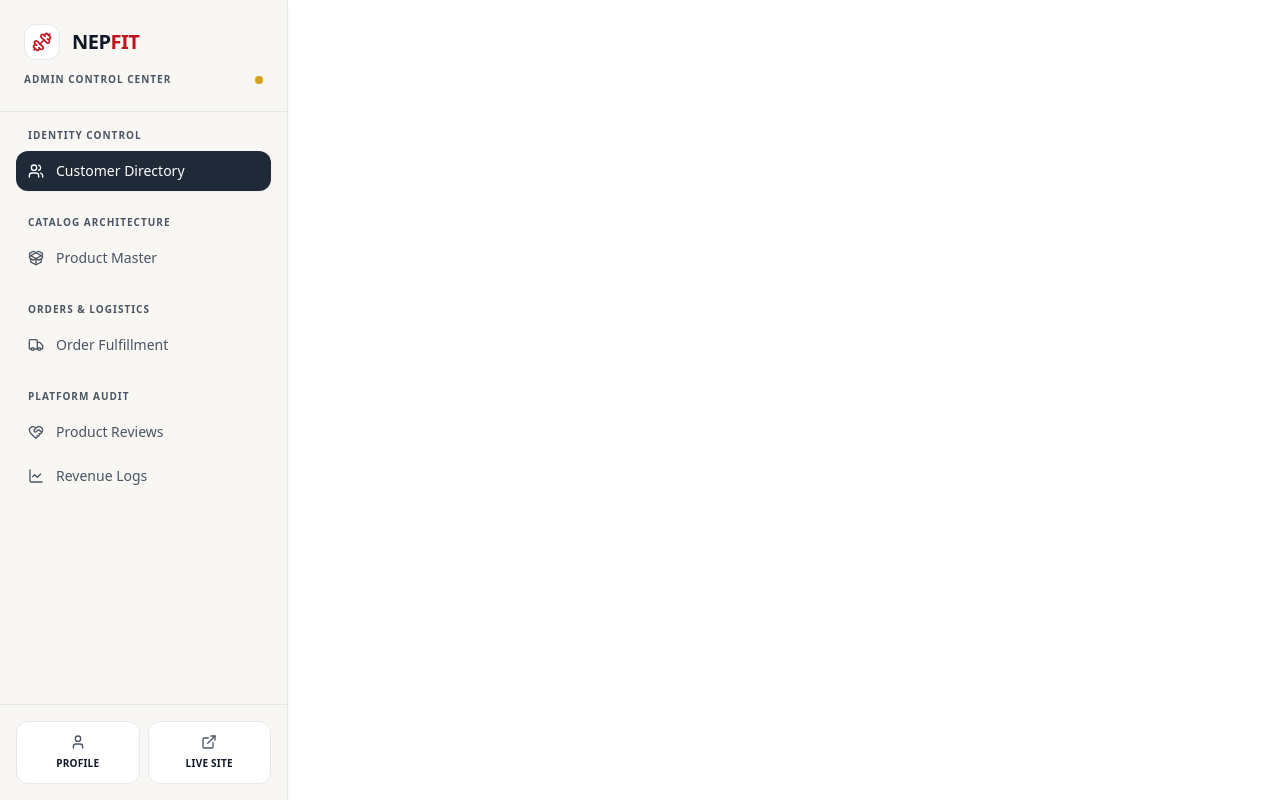
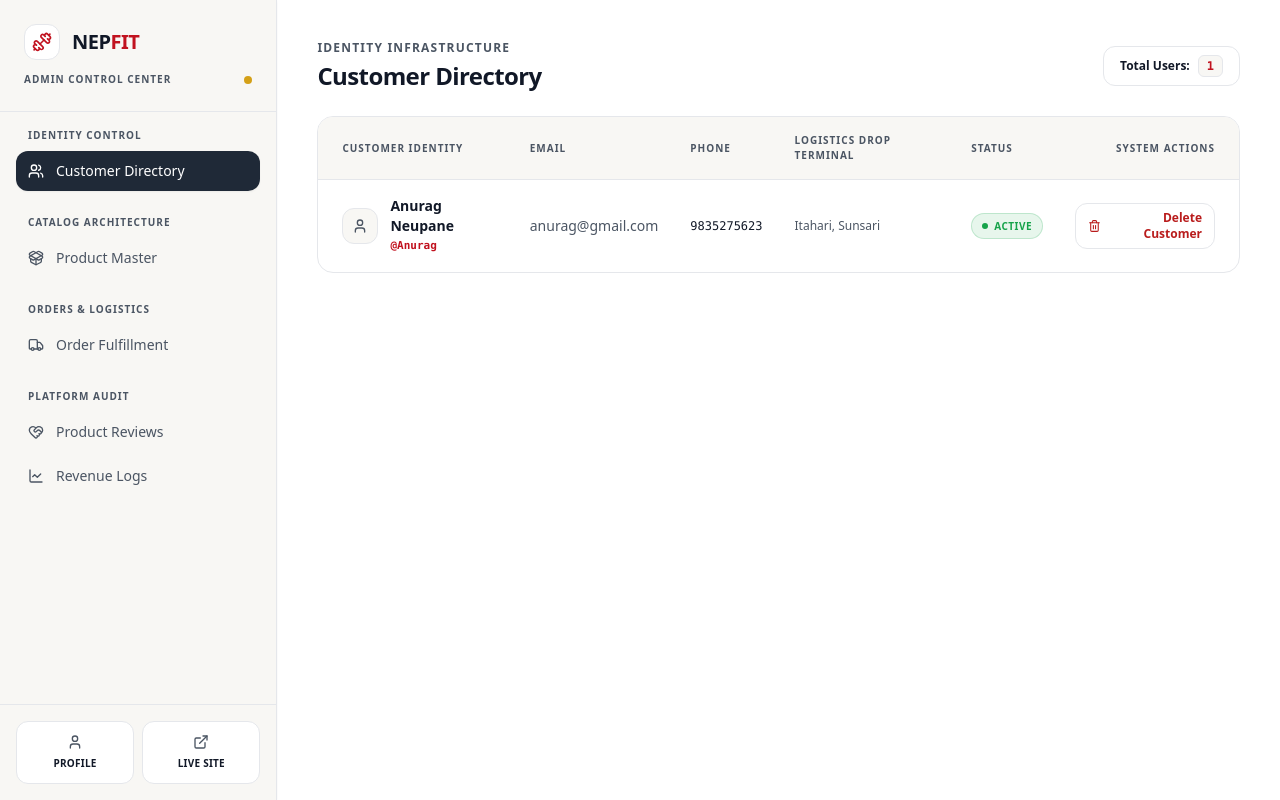
Before and after one commit to bipinjlimbu/B2C-E-Commerce---Django-Project-IV, a Django app: page /dashboard/admin/ in a window 1280 px wide. Run offline with Django 5.2, Linux system fonts and the light colour scheme; a user stored in the database is signed in; data comes from the database, SQL or seed files in the repository.

Commit message:
Customer Management Section Added

```diff
--- a/nf_project/nf_app/templates/dashboard/admin/_customer_management.html
+++ b/nf_project/nf_app/templates/dashboard/admin/_customer_management.html
@@ -0,0 +1,79 @@
+<div class="space-y-6">
+    <div class="flex flex-col sm:flex-row sm:items-center justify-between gap-4">
+        <div>
+            <h2 class="text-xs font-bold uppercase tracking-widest text-[#4B5563] mb-1">Identity Infrastructure</h2>
+            <h1 class="text-2xl font-extrabold text-[#111827] tracking-tight">Customer Directory</h1>
+        </div>
+        <div>
+            <div class="bg-white text-[#111827] border border-[#E5E7EB] px-4 py-2 rounded-xl text-xs font-semibold shadow-xs flex items-center gap-2">
+                <span>Total Users:</span>
+                <span class="font-mono font-bold text-[#C1121F] bg-[#F8F7F4] px-2 py-0.5 rounded-md border border-[#E5E7EB]">
+                    {{ customers|length|default:"0" }}
+                </span>
+            </div>
+        </div>
+    </div>
+
+    {% if customers %}
+    <div class="bg-white border border-[#E5E7EB] rounded-2xl shadow-xs overflow-hidden">
+        <div class="overflow-x-auto">
+            <table class="w-full text-left border-collapse">
+                <thead>
+                    <tr class="border-b border-[#E5E7EB] text-[10px] font-bold uppercase tracking-widest text-[#4B5563] bg-[#F8F7F4]">
+                        <th class="p-4 pl-6">Customer Identity</th>
+                        <th class="p-4">Email</th>
+                        <th class="p-4">Phone</th>
+                        <th class="p-4">Logistics Drop Terminal</th>
+                        <th class="p-4">Status</th>
+                        <th class="p-4 pr-6 text-right">System Actions</th>
+                    </tr>
+                </thead>
+                <tbody class="divide-y divide-[#E5E7EB] text-sm text-[#4B5563]">
+                    {% for customer in customers %}
+                        <tr class="hover:bg-[#F8F7F4]/60 transition-colors">
+                            <td class="p-4 pl-6 flex items-center gap-3">
+                                <div class="w-9 h-9 rounded-xl bg-[#F8F7F4] border border-[#E5E7EB] overflow-hidden flex items-center justify-center shrink-0">
+                                    {% if customer.profile_picture %}
+                                        <img src="{{ customer.profile_picture.url }}" alt="{{ customer.first_name }}" class="w-full h-full object-cover">
+                                    {% else %}
+                                        <i data-lucide="user" class="w-4 h-4 text-[#4B5563]"></i>
+                                    {% endif %}
+                                </div>
+                                <div>
+                                    <span class="text-[#111827] block font-bold">{{ customer.first_name }} {{ customer.last_name }}</span>
+                                    <span class="text-[11px] font-mono text-[#C1121F] block font-semibold">@{{ customer.username }}</span>
+                                </div>
+                            </td>
+                            <td class="p-4 font-normal text-[#4B5563]">{{ customer.email }}</td>
+                            <td class="p-4 font-mono text-xs text-[#111827]">{{ customer.phone }}</td>
+                            <td class="p-4 text-xs max-w-xs truncate text-[#4B5563]">{{ customer.address }}</td>
+                            <td class="p-4">
+                                <span class="inline-flex items-center gap-1.5 bg-[#16A34A]/10 text-[#16A34A] text-[10px] font-bold uppercase px-2.5 py-0.5 rounded-full border border-[#16A34A]/20 tracking-wider">
+                                    <span class="w-1.5 h-1.5 rounded-full bg-[#16A34A]"></span>
+                                    Active
+                                </span>
+                            </td>
+                            <td class="p-4 pr-6 text-right">
+                                <div class="flex items-center justify-end">
+                                    <a href="/profile/delete/{{ customer.id }}/" class="inline-flex items-center gap-2 px-3 py-1.5 bg-white hover:bg-[#B91C1C]/5 text-[#B91C1C] rounded-xl border border-[#E5E7EB] hover:border-[#B91C1C]/30 text-xs font-bold transition-colors shadow-xs">
+                                        <i data-lucide="trash-2" class="w-3.5 h-3.5"></i>
+                                        <span>Delete Customer</span>
+                                    </a>
+                                </div>
+                            </td>
+                        </tr>
+                    {% endfor %}
+                </tbody>
+            </table>
+        </div>
+    </div>
+    {% else %}
+    <div class="bg-white border border-[#E5E7EB] text-[#4B5563] p-8 rounded-2xl text-center shadow-xs max-w-md mx-auto my-12">
+        <div class="w-12 h-12 rounded-2xl bg-[#F8F7F4] border border-[#E5E7EB] flex items-center justify-center mx-auto text-[#4B5563] mb-3">
+            <i data-lucide="user-x" class="w-5 h-5"></i>
+        </div>
+        <h3 class="text-[#111827] font-bold mb-1">Directory Empty</h3>
+        <p class="text-xs text-[#4B5563]">No customers registered in the data infrastructure.</p>
+    </div>
+    {% endif %}
+</div>
--- a/nf_project/nf_app/views/dashboard.py
+++ b/nf_project/nf_app/views/dashboard.py
@@ -1,6 +1,7 @@
 from django.shortcuts import render, redirect
 from django.contrib.auth.decorators import login_required
 from django.contrib import messages
+from ..models import User
 
 @login_required
 def admin_dashboard_view(request):
@@ -14,7 +15,7 @@ def admin_dashboard_view(request):
     }
 
     if section == 'customer-management':
-        context['customers'] = None
+        context['customers'] = User.objects.filter(is_staff=False).order_by('-date_joined')
     elif section == 'product-management':
         context['products'] = None
     elif section == 'order-fulfillment':
--- a/nf_project/static/css/styles.css
+++ b/nf_project/static/css/styles.css
@@ -431,7 +431,7 @@ Ensure the default browser behavior of the `hidden` attribute.
   --tw-scroll-snap-strictness: proximity;
 }
 
-.border, .border-t, .border-b, .border-b-2, .border-l, .border-r, .file\:border-0::file-selector-button {
+.divide-y > *, .border, .border-t, .border-b, .border-b-2, .border-l, .border-r, .file\:border-0::file-selector-button {
   --tw-border-opacity: 1;
   border-color: rgb(229 231 235 / var(--tw-border-opacity));
 }
@@ -594,6 +594,11 @@ Ensure the default browser behavior of the `hidden` attribute.
   margin-right: 2rem;
 }
 
+.my-12 {
+  margin-top: 3rem;
+  margin-bottom: 3rem;
+}
+
 .mb-6 {
   margin-bottom: 1.5rem;
 }
@@ -670,6 +675,10 @@ Ensure the default browser behavior of the `hidden` attribute.
   margin-left: auto;
 }
 
+.mb-3 {
+  margin-bottom: 0.75rem;
+}
+
 .block {
   display: block;
 }
@@ -686,6 +695,10 @@ Ensure the default browser behavior of the `hidden` attribute.
   display: inline-flex;
 }
 
+.table {
+  display: table;
+}
+
 .grid {
   display: grid;
 }
@@ -766,6 +779,14 @@ Ensure the default browser behavior of the `hidden` attribute.
   height: 0.5rem;
 }
 
+.h-1\.5 {
+  height: 0.375rem;
+}
+
+.h-1 {
+  height: 0.25rem;
+}
+
 .min-h-screen {
   min-height: 100vh;
 }
@@ -826,6 +847,14 @@ Ensure the default browser behavior of the `hidden` attribute.
   width: 0.5rem;
 }
 
+.w-1\.5 {
+  width: 0.375rem;
+}
+
+.w-1 {
+  width: 0.25rem;
+}
+
 .min-w-\[320px\] {
   min-width: 320px;
 }
@@ -854,6 +883,10 @@ Ensure the default browser behavior of the `hidden` attribute.
   max-width: 100px;
 }
 
+.max-w-xs {
+  max-width: 20rem;
+}
+
 .flex-1 {
   flex: 1 1 0%;
 }
@@ -868,6 +901,10 @@ Ensure the default browser behavior of the `hidden` attribute.
 
 .flex-grow {
   flex-grow: 1;
+}
+
+.border-collapse {
+  border-collapse: collapse;
 }
 
 .translate-x-\[120\%\] {
@@ -941,6 +978,10 @@ Ensure the default browser behavior of the `hidden` attribute.
 
 .items-center {
   align-items: center;
+}
+
+.justify-end {
+  justify-content: flex-end;
 }
 
 .justify-center {
@@ -1058,6 +1099,17 @@ Ensure the default browser behavior of the `hidden` attribute.
   margin-bottom: calc(0.5rem * var(--tw-space-y-reverse));
 }
 
+.divide-y > :not([hidden]) ~ :not([hidden]) {
+  --tw-divide-y-reverse: 0;
+  border-top-width: calc(1px * calc(1 - var(--tw-divide-y-reverse)));
+  border-bottom-width: calc(1px * var(--tw-divide-y-reverse));
+}
+
+.divide-\[\#E5E7EB\] > :not([hidden]) ~ :not([hidden]) {
+  --tw-divide-opacity: 1;
+  border-color: rgb(229 231 235 / var(--tw-divide-opacity));
+}
+
 .overflow-hidden {
   overflow: hidden;
 }
@@ -1104,6 +1156,10 @@ Ensure the default browser behavior of the `hidden` attribute.
   border-radius: 0.25rem;
 }
 
+.rounded-md {
+  border-radius: 0.375rem;
+}
+
 .border {
   border-width: 1px;
 }
@@ -1165,6 +1221,10 @@ Ensure the default browser behavior of the `hidden` attribute.
   border-color: rgb(243 244 246 / var(--tw-border-opacity));
 }
 
+.border-\[\#16A34A\]\/20 {
+  border-color: rgb(22 163 74 / 0.2);
+}
+
 .bg-\[\#FFFFFF\] {
   --tw-bg-opacity: 1;
   background-color: rgb(255 255 255 / var(--tw-bg-opacity));
@@ -1258,6 +1318,15 @@ Ensure the default browser behavior of the `hidden` attribute.
 .bg-\[\#D4A017\] {
   --tw-bg-opacity: 1;
   background-color: rgb(212 160 23 / var(--tw-bg-opacity));
+}
+
+.bg-\[\#16A34A\]\/10 {
+  background-color: rgb(22 163 74 / 0.1);
+}
+
+.bg-\[\#16A34A\] {
+  --tw-bg-opacity: 1;
+  background-color: rgb(22 163 74 / var(--tw-bg-opacity));
 }
 
 .bg-gradient-to-br {
@@ -1466,8 +1535,24 @@ Ensure the default browser behavior of the `hidden` attribute.
   padding-bottom: 1rem;
 }
 
+.pl-6 {
+  padding-left: 1.5rem;
+}
+
+.pr-6 {
+  padding-right: 1.5rem;
+}
+
+.text-left {
+  text-align: left;
+}
+
 .text-center {
   text-align: center;
+}
+
+.text-right {
+  text-align: right;
 }
 
 .font-sans {
@@ -1693,6 +1778,16 @@ Ensure the default browser behavior of the `hidden` attribute.
 .text-neutral-500 {
   --tw-text-opacity: 1;
   color: rgb(115 115 115 / var(--tw-text-opacity));
+}
+
+.text-\[\#16A34A\] {
+  --tw-text-opacity: 1;
+  color: rgb(22 163 74 / var(--tw-text-opacity));
+}
+
+.text-\[\#B91C1C\] {
+  --tw-text-opacity: 1;
+  color: rgb(185 28 28 / var(--tw-text-opacity));
 }
 
 .underline {
@@ -1882,6 +1977,10 @@ Ensure the default browser behavior of the `hidden` attribute.
   border-color: rgb(193 18 31 / var(--tw-border-opacity));
 }
 
+.hover\:border-\[\#B91C1C\]\/30:hover {
+  border-color: rgb(185 28 28 / 0.3);
+}
+
 .hover\:bg-\[\#9B0D18\]:hover {
   --tw-bg-opacity: 1;
   background-color: rgb(155 13 24 / var(--tw-bg-opacity));
@@ -1919,6 +2018,14 @@ Ensure the default browser behavior of the `hidden` attribute.
 .hover\:bg-\[\#1F2937\]:hover {
   --tw-bg-opacity: 1;
   background-color: rgb(31 41 55 / var(--tw-bg-opacity));
+}
+
+.hover\:bg-\[\#F8F7F4\]\/60:hover {
+  background-color: rgb(248 247 244 / 0.6);
+}
+
+.hover\:bg-\[\#B91C1C\]\/5:hover {
+  background-color: rgb(185 28 28 / 0.05);
 }
 
 .hover\:text-\[\#C1121F\]:hover {
@@ -2026,6 +2133,10 @@ Ensure the default browser behavior of the `hidden` attribute.
     align-items: flex-end;
   }
 
+  .sm\:items-center {
+    align-items: center;
+  }
+
   .sm\:justify-between {
     justify-content: space-between;
   }
```
